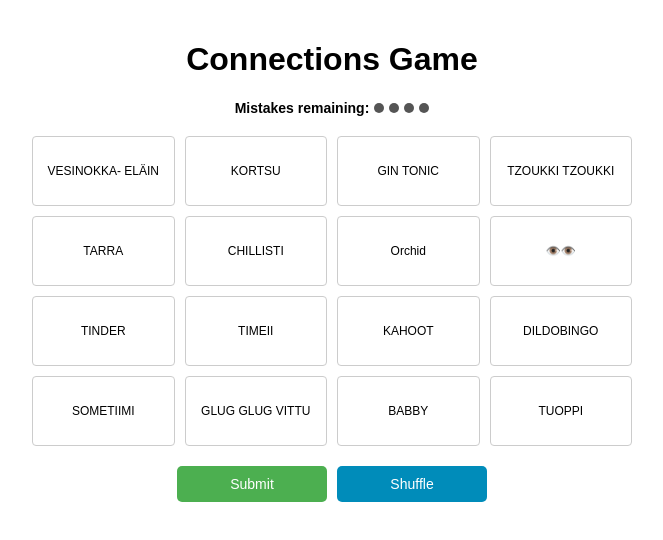
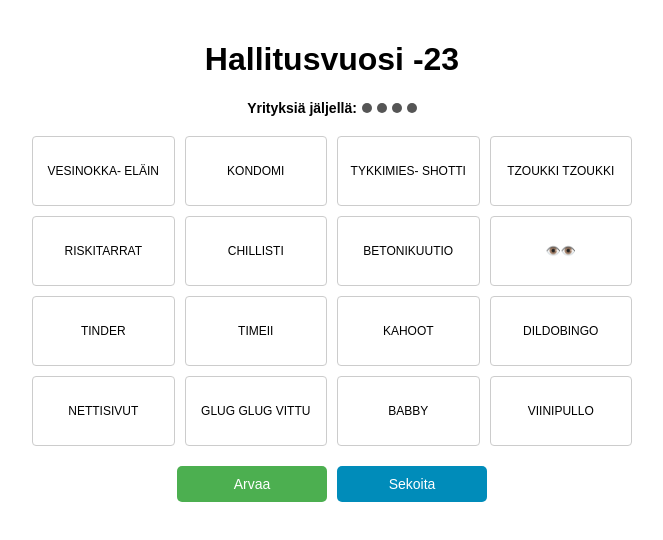
Before and after one commit to AkJkSenpai/connections, a React (Create React App) app: page / in a window 1280 px wide. Shown: the top 540 px of the page, without its empty margins (308-971 px from the left). Built offline with nearby package versions, Linux system fonts and the light colour scheme.

Commit message:
Add final touches

```diff
--- a/src/App.js
+++ b/src/App.js
@@ -8,18 +8,18 @@
     { text: 'CHILLISTI', category: 'SANONTOJA' },
     { text: 'GLUG GLUG VITTU', category: 'SANONTOJA' },
     { text: 'TIMEII', category: 'SANONTOJA' },
-    { text: 'KORTSU', category: 'KÄMPPÄAPPROT' },
-    { text: 'TINDER', category: 'KÄMPPÄAPPROT' },
-    { text: 'KAHOOT', category: 'KÄMPPÄAPPROT' },
-    { text: 'GIN TONIC', category: 'KÄMPPÄAPPROT' },
-    { text: 'TARRA', category: 'DRAAMA' },
-    { text: 'VESINOKKA- ELÄIN', category: 'DRAAMA' },
-    { text: 'DILDOBINGO', category: 'DRAAMA' },
-    { text: 'SOMETIIMI', category: 'DRAAMA' },
-    { text: 'BABBY', category: 'INSIDEJUTUT' },
-    { text: 'TUOPPI', category: 'INSIDEJUTUT' },
-    { text: '👁️👁️', category: 'INSIDEJUTUT' },
-    { text: 'Orchid', category: 'INSIDEJUTUT' }
+    { text: 'KONDOMI', category: 'EKAT KÄMPPÄAPPROT' },
+    { text: 'TINDER', category: 'EKAT KÄMPPÄAPPROT' },
+    { text: 'KAHOOT', category: 'EKAT KÄMPPÄAPPROT' },
+    { text: 'TYKKIMIES- SHOTTI', category: 'EKAT KÄMPPÄAPPROT' },
+    { text: 'RISKITARRAT', category: 'DRAAMAA' },
+    { text: 'VESINOKKA- ELÄIN', category: 'DRAAMAA' },
+    { text: 'DILDOBINGO', category: 'DRAAMAA' },
+    { text: 'NETTISIVUT', category: 'DRAAMAA' },
+    { text: 'BABBY', category: 'MIELEENPAINUVIMMAT' },
+    { text: 'VIINIPULLO', category: 'MIELEENPAINUVIMMAT' },
+    { text: '👁️👁️', category: 'MIELEENPAINUVIMMAT' },
+    { text: 'BETONIKUUTIO', category: 'MIELEENPAINUVIMMAT' }
   ];
 
   const shuffleArray = (array) => {
@@ -39,23 +39,23 @@
   const maxMistakes = 4;
 
   const categoryColors = {
-    SANONTOJA: '#FFD700', // Yellow
-    KÄMPPÄAPPROT: '#90EE90', // Green
-    DRAAMA: '#ADD8E6', // Light Blue
-    INSIDEJUTUT: '#DDA0DD', // Purple
+    "SANONTOJA": '#FFD700', // Yellow
+    "EKAT KÄMPPÄAPPROT": '#90EE90', // Green
+    "DRAAMAA": '#ADD8E6', // Light Blue
+    "MIELEENPAINUVIMMAT": '#DDA0DD', // Purple
   };
 
   useEffect(() => {
     if (completedGroups.length === 4) {
       setGameWon(true);
-      setMessage('Congratulations! You completed all groups!');
+      setMessage('Onnittelut!');
     }
   }, [completedGroups]);
 
   useEffect(() => {
     if (mistakes >= maxMistakes) {
       setGameOver(true);
-      setMessage('Game over! You have used all your tries.');
+      setMessage('Käytit kaikki yritykset.');
     }
   }, [mistakes]);
 
@@ -76,7 +76,7 @@
       newItems[index].selected = !item.selected;
       setItems(newItems);
     } else {
-      setMessage('You can only select up to 4 items at a time.');
+      setMessage('Voit valita enintään neljä!');
     }
   };
 
@@ -89,7 +89,6 @@
 
     if (uniqueCategories.length === 1 && selected.length === 4) {
       // Correct group
-      setMessage('Correct! All items belong to the same category.');
       setCompletedGroups([
         ...completedGroups,
         { category: uniqueCategories[0], words: selected.map((item) => item.text) },
@@ -111,10 +110,10 @@
         setMistakes((prev) => {
           const newMistakes = prev + 1;
           if (newMistakes >= maxMistakes) {
-            setMessage('Game over! You have used all your tries.');
+            setMessage('Käytit kaikki yritykset.');
             setSelectedItems([]);
           } else {
-            setMessage('You are one away from completing a group!');
+            setMessage('Arvaus oli yhden päässä!');
           }
           return newMistakes;
         });
@@ -122,25 +121,16 @@
         setMistakes((prev) => {
           const newMistakes = prev + 1;
           if (newMistakes >= maxMistakes) {
-            setMessage('Game over! You have used all your tries.');
+            setMessage('Käytit kaikki yritykset.');
             setSelectedItems([]);
           } else {
-            setMessage('Incorrect selection. Try again!');
+            setMessage('Väärin! Yritä uudestaan.');
           }
           return newMistakes;
         });
       }
     } else {
-      setMistakes((prev) => {
-        const newMistakes = prev + 1;
-        if (newMistakes >= maxMistakes) {
-          setMessage('Game over! You have used all your tries.');
-          setSelectedItems([]);
-        } else {
-          setMessage('Incorrect selection. Try again!');
-        }
-        return newMistakes;
-      });
+      setMessage("Valitse neljä!")
     }
   };
 
@@ -155,9 +145,9 @@
 
   return (
     <div className="app">
-      <h1>Connections Game</h1>
-      {gameWon && <div className="win-box">You Win! 🎉</div>}
-      {gameOver && <div className="lose-box">Game Over! 😢</div>}
+      <h1>Hallitusvuosi -23</h1>
+      {gameWon && <div className="win-box">Onnea! Selvisit hallitusvuodesta 🎉</div>}
+      {gameOver && <div className="lose-box">Otit ison L:än! 😢</div>}
       <div className="completed-groups">
         {completedGroups.map((group, index) => (
           <div
@@ -170,7 +160,7 @@
         ))}
       </div>
       <div className="mistakes">
-        Mistakes remaining:
+        Yrityksiä jäljellä:
         {[...Array(Math.max(0, maxMistakes - mistakes))].map((_, index) => (
           <span key={index} className="mistake-dot"></span>
         ))}
@@ -189,8 +179,8 @@
         ))}
       </div>
       <div className="button-container">
-        <button className="submit-button" onClick={checkCategories}>Submit</button>
-        <button className="shuffle-button" onClick={shuffleItems}>Shuffle</button>
+        <button className="submit-button" onClick={checkCategories}>Arvaa</button>
+        <button className="shuffle-button" onClick={shuffleItems}>Sekoita</button>
       </div>
       <p className="message">{message}</p>
     </div>
```
